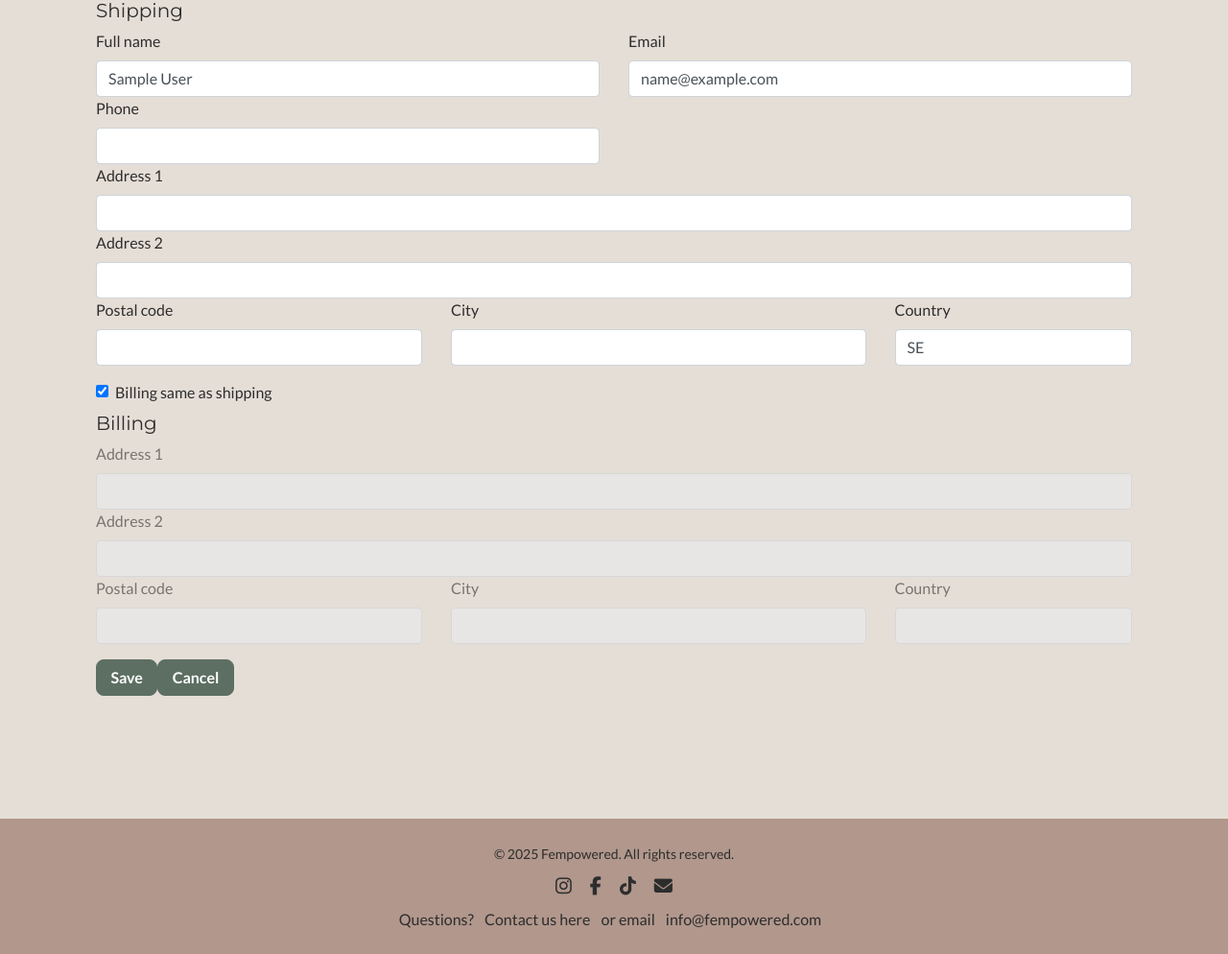
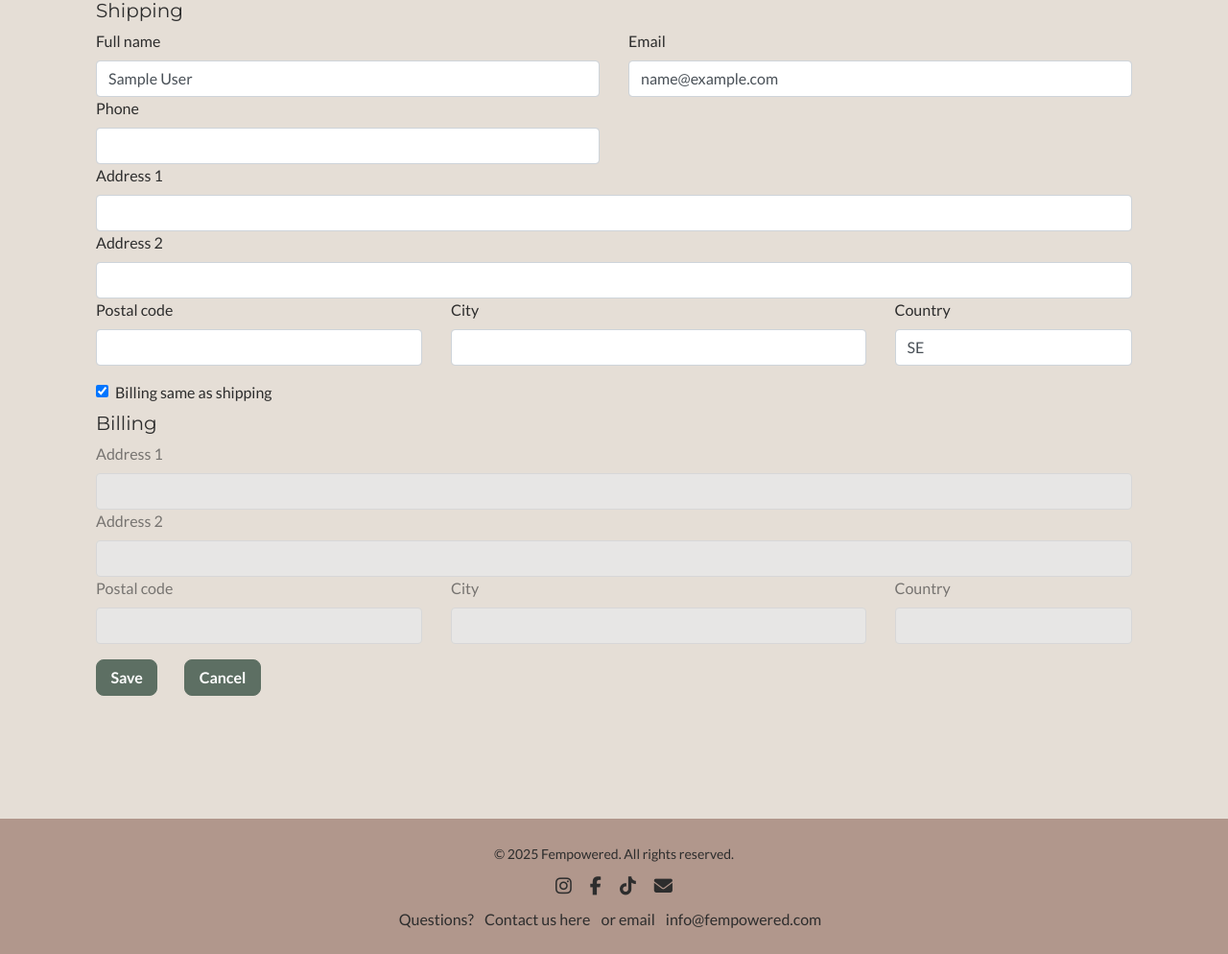
Before and after one commit to emelie-nilsson/fempowered, a Django app: page /account/addresses/ in a window 1280 px wide. Shown: the part 251-1245 px from the top of the page at 96% size. Run offline with Django 3.2, Linux system fonts and the light colour scheme; the visitor is signed in with stand-in values (Sample User, id 1); parts of the project's set-up code (start-up, migrations or seed data) failed here and were passed over.

Commit message:
Remove a form inside another form, to fix the space between buttons on adress page

```diff
--- a/static/css/style.css
+++ b/static/css/style.css
@@ -241,8 +241,8 @@ a.btn[aria-disabled="true"] {
 .btn-block { width: 100% !important; display: flex; }
 
 /* Address action buttons */
-.address-actions .btn { margin-right: .75rem; margin-bottom: .5rem; }
-.address-actions .btn:last-child { margin-right: 0; }
+.address-actions .btn + .btn { margin-left: 12px; }
+.address-actions .btn { margin-bottom: 8px; }
 
 
 /* Links */
--- a/templates/accounts/addresses.html
+++ b/templates/accounts/addresses.html
@@ -3,6 +3,7 @@
 <div class="container py-5">
   <h1 class="main-heading mb-3">My Address</h1>
 
+  <!-- Address form -->
   <form method="post" class="row g-3" novalidate>
     {% csrf_token %}
 
@@ -91,28 +92,23 @@
     </div>
 
     <!-- Save/Cancel -->
-
-    <div class="col-12 mt-3">
-      <div class="d-flex flex-wrap gap-3">
-        <button class="btn btn-fem me-3 mb-2" type="submit">Save</button>
+    <div class="col-12 mt-3 address-actions">
+      <div class="d-flex flex-wrap">
+        <button class="btn btn-fem me-3 mr-3 mb-2" type="submit">Save</button>
         <a href="{% url 'addresses' %}" class="btn btn-fem-outline mb-2">Cancel</a>
       </div>
     </div>
+  </form>
 
-
-
-
-    <!-- Conditional Delete (only if an active address exists) -->
-    {% if address and address.is_active %}
+  <!-- Delete -->
+  {% if address and address.is_active %}
     <div class="col-12 mt-4">
       <form method="post" action="{% url 'address_delete' %}" onsubmit="return confirm('Clear your saved address?');">
         {% csrf_token %}
         <button type="submit" class="btn btn-outline-danger">Delete</button>
       </form>
     </div>
-    {% endif %}
-
-  </form>
+  {% endif %}
 </div>
 
 <script>
```
